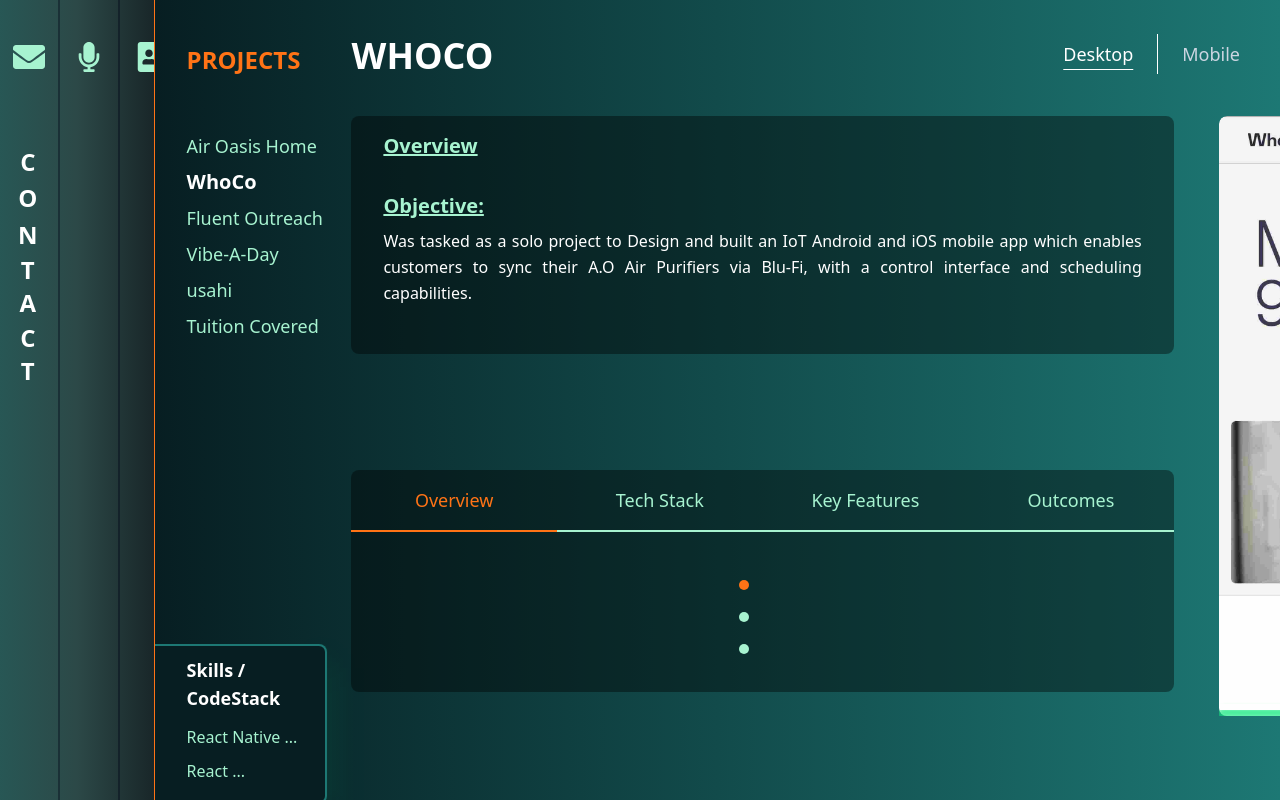
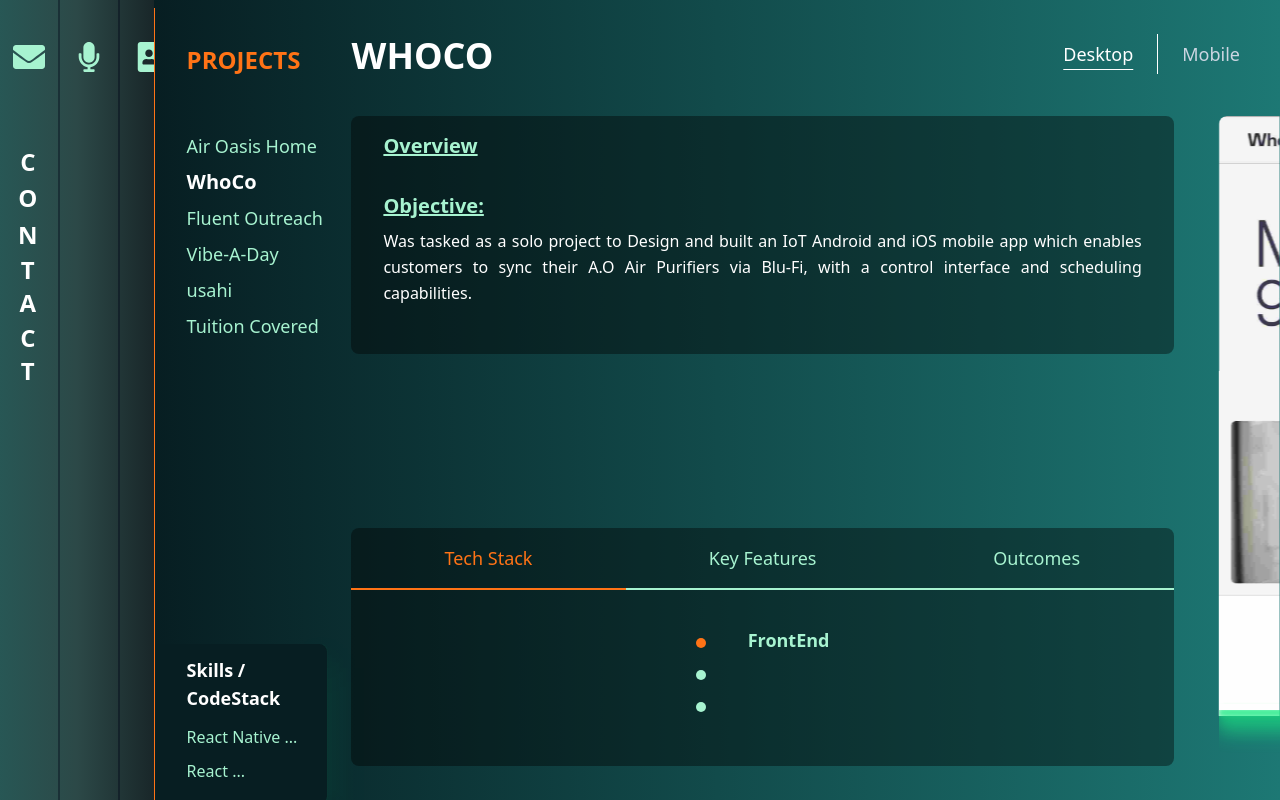
Before and after one commit to MylesPillay/Dev-Portfolio, a Next.js app: page /projects in a window 1280 px wide. Both pictures are taken after a click on the item "WhoCo". Built offline with nearby package versions, Linux system fonts and the light colour scheme.

Commit message:
desktop and mobile overflow fixed, pagination location on mobile needs work

```diff
--- a/src/app/components/projects/ProjectDetailsTableWeb.tsx
+++ b/src/app/components/projects/ProjectDetailsTableWeb.tsx
@@ -10,24 +10,27 @@ const ProjectTextComponentWeb: React.FC<ProjectTextContentWebProps> = ({
 	selectedProject,
 	isImageContainerHovered
 }) => {
-	const [activeCategory, setActiveCategory] = useState("Overview");
+	const [activeCategory, setActiveCategory] = useState("Tech Stack");
 	const [activeItemIndex, setActiveItemIndex] = useState(0);
 
-	const categories = ["Overview", "Tech Stack", "Key Features", "Outcomes"];
+	const categories = ["Tech Stack", "Key Features", "Outcomes"];
 
 	const getCategoryContent = (category: string) => {
 		switch (category) {
-			case "Overview":
-				return [
-					selectedProject.details.overview,
-					selectedProject.details.objective,
-					selectedProject.details.motivation
-				];
 			case "Tech Stack":
 				return [
-					`Frontend: ${selectedProject.details.techStack?.frontend}`,
-					`State Management: ${selectedProject.details.techStack?.stateManagement}`,
-					`Backend: ${selectedProject.details.techStack?.backend}`
+					{
+						title: "FrontEnd",
+						item: selectedProject.details.techStack?.frontend
+					},
+					{
+						title: "State Management",
+						item: selectedProject.details.techStack?.stateManagement
+					},
+					{
+						title: "Backend",
+						item: selectedProject.details.techStack?.backend
+					}
 				];
 			case "Key Features":
 				return selectedProject.details.keyFeatures?.features?.map(
@@ -45,7 +48,7 @@ const ProjectTextComponentWeb: React.FC<ProjectTextContentWebProps> = ({
 
 	return (
 		<div
-			className={`flex flex-col left-[1vw]  m-6 mt-0 w-auto rounded-lg bg-black bg-opacity-40 h-auto text-justify max-h-40vh] overflow-y-scroll scroll-y-hidden `}
+			className={`flex flex-col left-[1vw]  m-6 mt-0 w-auto rounded-lg  pb-4 bg-black bg-opacity-40 h-auto text-justify max-h-42vh] overflow-y-scroll scroll-y-hidden `}
 			style={{
 				transition: "width 0.2s ease-in-out"
 			}}>
@@ -95,9 +98,72 @@ const ProjectTextComponentWeb: React.FC<ProjectTextContentWebProps> = ({
 						</button>
 					))}
 				</div>
-				<div className='text-white px-6 justify-start align-top items-start  pt-[4.5vh]'>
-					{currentCategoryContent?.[activeItemIndex]}
-				</div>
+				{activeCategory === "Tech Stack" ? (
+					currentCategoryContent &&
+					currentCategoryContent[activeItemIndex] && (
+						<div className='flex flex-col px-6 pl-5 justify-start align-top items-start pt-[4.5vh] text-white'>
+							{typeof currentCategoryContent[activeItemIndex] ===
+								"object" &&
+								currentCategoryContent[activeItemIndex]
+									.title && (
+									<div className='text-lg mb-2 font-semibold pr-2 text-emerald-200 w-auto'>
+										{
+											currentCategoryContent[
+												activeItemIndex
+											].title
+										}
+									</div>
+								)}
+							{typeof currentCategoryContent[activeItemIndex] ===
+							"object"
+								? currentCategoryContent[activeItemIndex].item
+								: currentCategoryContent[activeItemIndex]}
+						</div>
+					)
+				) : activeCategory === "Key Features" ||
+				  activeCategory === "Outcomes" ? (
+					<div className='flex flex-col px-6 pl-5 justify-start align-top items-start pt-[4.5vh] text-white'>
+						{currentCategoryContent &&
+							currentCategoryContent[activeItemIndex] && (
+								<>
+									<div className='text-lg mb-2 font-semibold pr-2 text-emerald-200 w-auto'>
+										{typeof currentCategoryContent[
+											activeItemIndex
+										] === "string"
+											? currentCategoryContent[
+													activeItemIndex
+											  ].split(": ")[0]
+											: currentCategoryContent[
+													activeItemIndex
+											  ].title}
+									</div>
+									<div>
+										{typeof currentCategoryContent[
+											activeItemIndex
+										] === "string"
+											? currentCategoryContent[
+													activeItemIndex
+											  ].split(": ")[1]
+											: currentCategoryContent[
+													activeItemIndex
+											  ].title}
+									</div>
+								</>
+							)}
+					</div>
+				) : (
+					<div className='text-white px-6 justify-start align-top items-start  pt-[4.5vh]'>
+						{typeof currentCategoryContent?.[activeItemIndex] ===
+						"object"
+							? (
+									currentCategoryContent[activeItemIndex] as {
+										title: string;
+										item: string | undefined;
+									}
+							  ).item
+							: currentCategoryContent?.[activeItemIndex]}
+					</div>
+				)}
 			</div>
 		</div>
 	);
--- a/src/app/components/projects/ProjectImagePagination.tsx
+++ b/src/app/components/projects/ProjectImagePagination.tsx
@@ -42,12 +42,12 @@ const ProjectImagePagination: React.FC<ProjectImagePaginationProps> = ({
 	return (
 		<div
 			className={`${
-				hovered ? "flex " : "hidden"
-			} justify-center align-middle h-[15vh] items-center pb-12 `}>
+				hovered ? "flex" : "hidden"
+			} justify-center align-middle h-[8vh] w-auto items-center rounded-b-xl py-4 bg-black bg-opacity-50`}>
 			<button
 				onClick={onPrevImage}
 				disabled={currentImageIndex <= 0}
-				className={`transform   p-2 rounded-full mr-4 ${
+				className={`transform  p-2 rounded-full mr-4 ${
 					currentImageIndex <= 0
 						? "opacity-50 cursor-not-allowed"
 						: ""
--- a/src/app/components/projects/ProjectSkills.tsx
+++ b/src/app/components/projects/ProjectSkills.tsx
@@ -133,12 +133,12 @@ const ProjectSkillsComponent: React.FC<ProjectDetailsProps> = ({
 	return (
 		<div className='flex flex-row space-between relative'>
 			<div
-				className={`flex flex-col w-full h-[20vh] z-20 pl-8 justify-center pr-2  py-[3vh] rounded-r-lg border-black border-opacity-50 border-l-0 border-r-2 border-b-2 border-t-2   ${
+				className={`flex flex-col w-full h-[20vh] z-20 pl-8 justify-center pr-2  py-[3vh] rounded-r-lg border-black border-opacity-50   ${
 					isHovered
-						? "hover-expand min-w-[65vw] z-30"
+						? "hover-expand min-w-[65vw] z-30  border-4 "
 						: showHoverPrompt
 						? "pr-3"
-						: ""
+						: "border-2"
 				}`}
 				style={{
 					backgroundColor: "#071E22",
--- a/src/app/components/projects/WebsiteProjectImages.tsx
+++ b/src/app/components/projects/WebsiteProjectImages.tsx
@@ -25,9 +25,9 @@ const ProjectImages: React.FC<ProjectImagesProps> = ({
 	const currentImage = images[currentImageIndex % images.length];
 
 	return (
-		<div className='rounded-lg max-h-[75vh] overflow-y-auto overflow-x-hidden'>
+		<div className='rounded-lg rounded-b-none max-h-[75vh] overflow-y-auto overflow-x-hidden'>
 			{viewMode === "web" ? (
-				<div className='w-full h-auto rounded-lg overflow-hidden'>
+				<div className='w-full h-auto rounded-lg rounded-b-none overflow-hidden'>
 					<Image
 						src={currentImage}
 						alt={`${selectedProject.name} web screenshot ${
@@ -41,7 +41,7 @@ const ProjectImages: React.FC<ProjectImagesProps> = ({
 					/>
 				</div>
 			) : (
-				<div className='w-[65%] h-auto rounded-lg overflow-hidden'>
+				<div className='w-[65%] h-auto rounded-lg  overflow-hidden'>
 					<Image
 						src={currentImage}
 						alt={`${selectedProject.name} mobile screenshot ${
--- a/src/app/layout.tsx
+++ b/src/app/layout.tsx
@@ -156,7 +156,6 @@ export default function RootLayout({
 							))}
 					</ul>
 				</nav>
-				{/* <main className='h-full w-auto max-w-[89vw] min-w-[89vw]'> */}
 				<main className='h-full w-auto bg-projects-gradient '>
 					{children}
 				</main>
--- a/src/app/projects/page.tsx
+++ b/src/app/projects/page.tsx
@@ -52,7 +52,7 @@ const ProjectsDisplay = (): JSX.Element => {
 		// 	className='bg-projects-gradient overflow-hidden  h-full w-full  m-none  pr-0  p-0 pt-6'
 		// 	style={{ borderColor: "#071E2201", borderWidth: "0.5px" }}>
 		<div
-			className='bg-projects-gradient  h-full w-full  m-none  pr-0  p-0 overflow-x-hidden '
+			className='bg-projects-gradient  h-full w-full  m-none  pr-0  p-0  '
 			style={{
 				borderColor: "#ff7316",
 				borderWidth: 0,
@@ -174,7 +174,7 @@ const ProjectsDisplay = (): JSX.Element => {
 						</div>
 
 						<div
-							className='min-h-[75vh] max-h-[25vh] mt-[4vh] h-auto max-w-[90vw] min-w-[60vw] sticky right-0 overflow-y-auto overflow-x-hidden'
+							className='flex flex-col min-h-[75vh]  mt-[4vh] h-auto max-w-[90vw] min-w-[60vw] sticky right-0 overflow-y-auto overflow-x-hidden'
 							style={{
 								transform:
 									isImageContainerHovered &&
@@ -195,7 +195,6 @@ const ProjectsDisplay = (): JSX.Element => {
 									viewMode={viewMode}
 									currentImageIndex={currentImageIndex}
 								/>
-
 								<div className='w-auto h-auto justify-center items-center'>
 									{showHoverPrompt ? (
 										<motion.div
@@ -205,7 +204,7 @@ const ProjectsDisplay = (): JSX.Element => {
 												duration: 1,
 												delay: 1
 											}}
-											className={`flex flex-grow justify-center align-center h-1.5 w-[53vw] items-center mb-[10vh] -mt-3 shadow-neon-bottom px-4`}></motion.div>
+											className={`flex flex-grow justify-center align-center h-1.5 w-auto items-center mb-[10vh] -mt-3 shadow-neon-bottom px-4`}></motion.div>
 									) : (
 										<ProjectImagePagination
 											hovered={isImageContainerHovered}
```
Also changed, not shown: src/app/components/projects/ProjectTextComponentWeb.tsx (+0 -92 lines).
